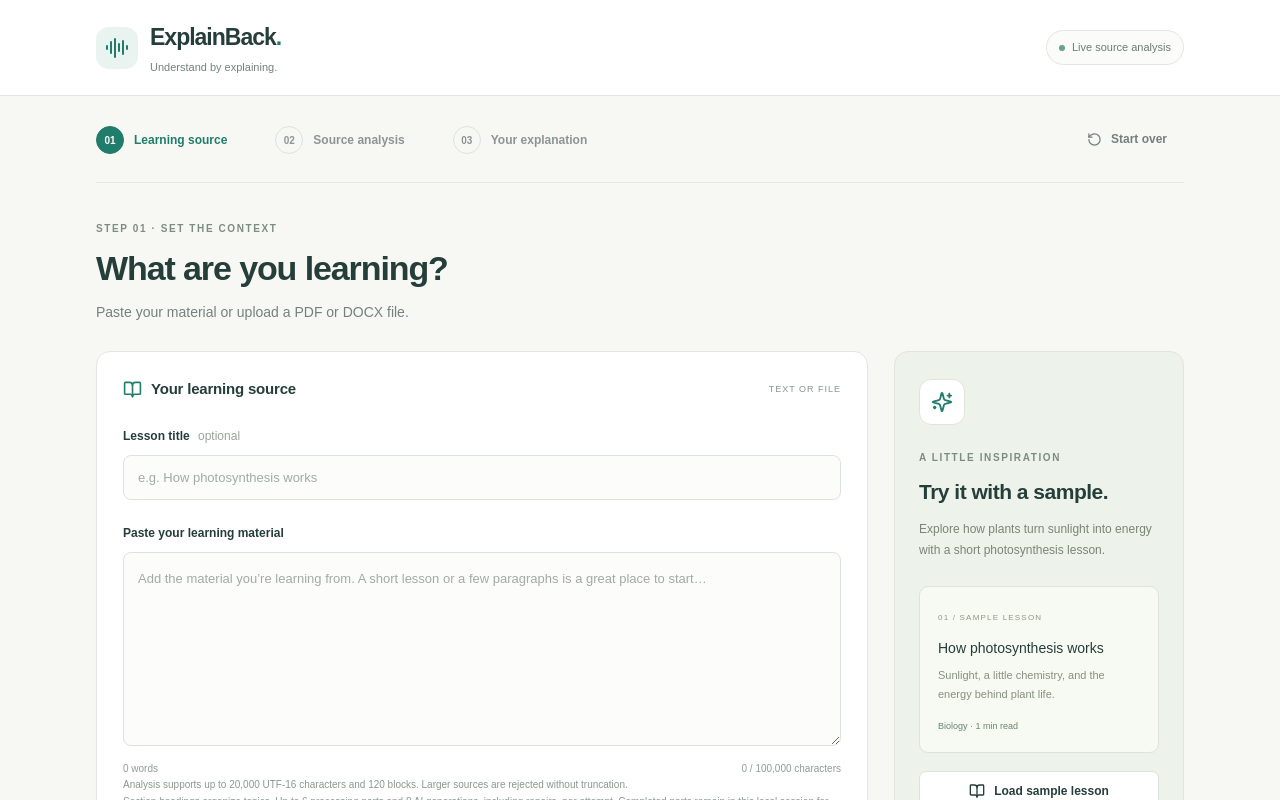
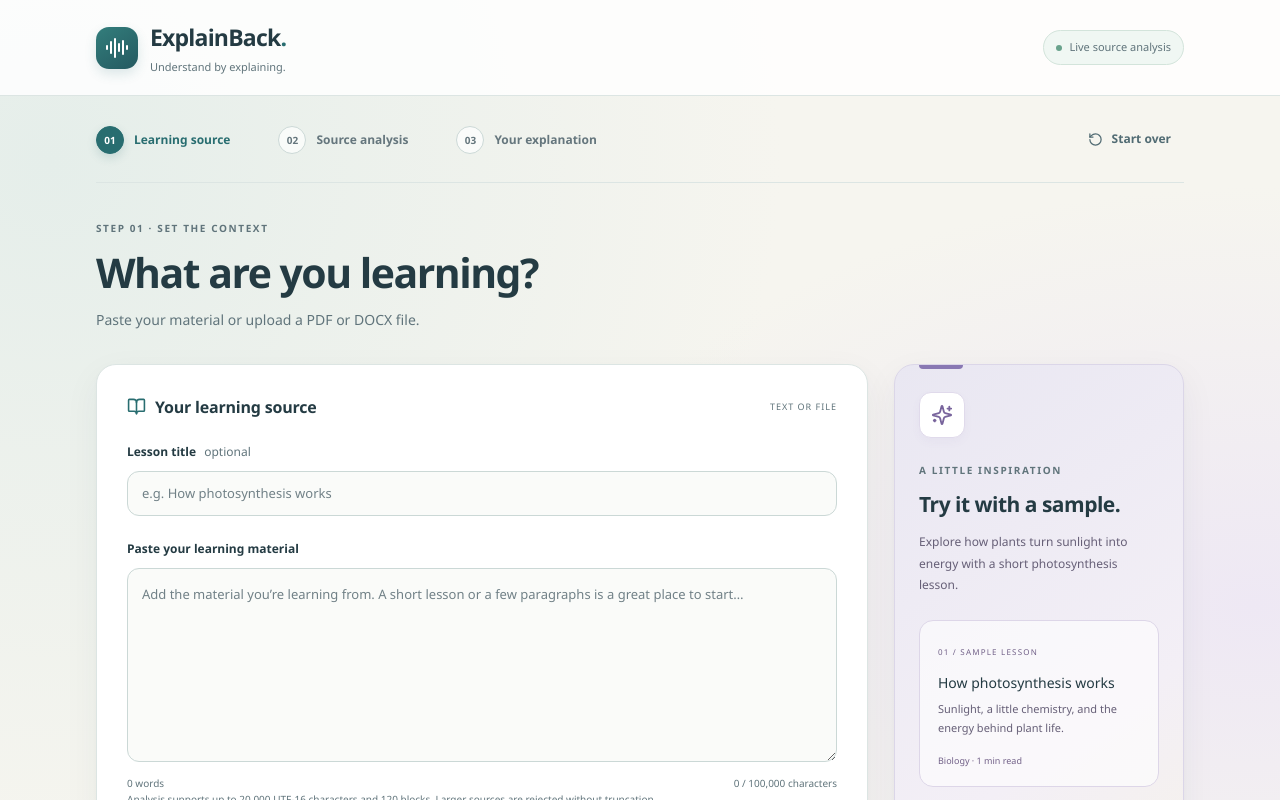
Before and after one commit to DuyHuynh3010/ExplainBack, a Next.js app: page / in a window 1280 px wide. Shown: the top 800 px of the page. Built offline with nearby package versions, Linux system fonts and the light colour scheme.

Commit message:
style: refresh study workspace and button interactions

```diff
--- a/src/app/globals.css
+++ b/src/app/globals.css
@@ -11,3 +11,129 @@
 @media(max-width:760px){.session-toolbar{align-items:flex-start;gap:8px;margin-bottom:28px}.session-toolbar .steps{gap:8px}.session-toolbar>.button{padding:24px 0;font-size:9px;white-space:nowrap}.steps li>span:last-child{max-width:60px}.session-toolbar .steps li{gap:4px;font-size:9px}.reference-graph{height:340px}.topic-picker{align-items:flex-start;flex-direction:column}.topic-picker select{width:100%}.inline-actions .button{font-size:10px;padding:8px}.source-meta{gap:8px;flex-wrap:wrap}.key-points{padding-left:18px}}
 
 .status-badge.uncertain{color:#7957a8}
+
+/* Personal study space: warm surfaces, calm accents and shared interaction states. */
+:root {
+  --ink: #243b43;
+  --muted: #60747b;
+  --teal: #286d70;
+  --line: #dce5e3;
+  --paper: #f6f5ef;
+  --surface-shadow: 0 12px 36px rgba(36, 59, 67, .055), 0 2px 5px rgba(36, 59, 67, .025);
+}
+body {
+  background: radial-gradient(ellipse at 4% 12%, #e5eeea 0, transparent 42%),
+    radial-gradient(ellipse at 98% 45%, #eee8f4 0, transparent 40%), var(--paper);
+  font-family: "Segoe UI", Arial, sans-serif;
+}
+.app-header { background: rgba(255, 255, 255, .85); }
+.brand-icon {
+  background: linear-gradient(145deg, #337e7c, #245960);
+  color: #fff;
+  box-shadow: 0 5px 12px #286d7026;
+}
+.brand-name { letter-spacing: -.8px; }
+.brand p, .demo-badge, .eyebrow, .small-label, .optional,
+.fine-print, .source-meta, .neutral-label, .workspace-footer {
+  color: var(--muted) !important;
+}
+.demo-badge { background: #f0f7f3; border-color: #d3e4db; }
+.view-heading { margin-bottom: 32px; }
+.view-heading h1 { font-size: clamp(29px, 3.2vw, 42px); letter-spacing: -1.5px; font-weight: 650; }
+.view-heading p { max-width: 660px; }
+.steps li { color: #65767d; }
+.step-number { background: #ffffffb3; border-color: #ccd9d7; }
+.active .step-number { box-shadow: 0 4px 10px #286d702b; }
+.card {
+  border-color: #dce5e3;
+  border-radius: 20px;
+  box-shadow: var(--surface-shadow);
+  padding: 30px;
+}
+.card-heading { margin-bottom: 24px; }
+.card-heading h2 { font-size: 16px; }
+input, textarea, .topic-picker select {
+  background: #fafbf9;
+  border-color: #cbd8d6;
+  border-radius: 12px;
+  transition: border-color .18s ease, box-shadow .18s ease, background .18s ease;
+}
+input::placeholder, textarea::placeholder { color: #718187; }
+input:focus, textarea:focus, .topic-picker select:focus {
+  background: #fff;
+  border-color: #448a86;
+  box-shadow: 0 0 0 4px #448a8612;
+}
+button {
+  transition: background-color .18s ease, border-color .18s ease, color .18s ease,
+    box-shadow .18s ease, transform .18s ease;
+  -webkit-tap-highlight-color: transparent;
+}
+.button { min-height: 44px; border-radius: 12px; padding: 11px 18px; font-weight: 650; }
+.button.primary { background: var(--teal); border-color: #245f63; box-shadow: 0 4px 9px #286d7025; }
+.button.secondary { background: #fff; border-color: #cbd9d7; box-shadow: 0 2px 3px #243b4305; }
+.button.ghost { padding-left: 12px; padding-right: 12px; color: #516b73; border-color: transparent; }
+.button.stop-button { background: #a94350; border-color: #983a47; color: #fff; }
+button:focus-visible, input:focus-visible, textarea:focus-visible, select:focus-visible {
+  outline: 3px solid #6b60a6;
+  outline-offset: 4px;
+}
+button:enabled:active { transform: translateY(1px); }
+button:disabled { opacity: .5; box-shadow: none !important; transform: none !important; }
+.sample-card {
+  background: linear-gradient(145deg, #e9e7f2, #f3eff6 65%, #f6f2e9);
+  border-color: #dbd6e8;
+  border-radius: 20px;
+  box-shadow: var(--surface-shadow);
+  position: relative;
+  overflow: hidden;
+}
+.sample-card::before { content: ""; position: absolute; top: 0; left: 24px; width: 44px; height: 4px; background: #8978b3; border-radius: 0 0 4px 4px; }
+.sample-card .icon-tile { color: #78649c; border-color: #e0daeb; box-shadow: 0 4px 10px #79679e0b; }
+.sample-card > p, .sample-preview p { color: #665f77; }
+.sample-preview { background: #ffffff9c; border-color: #ddd6e8; border-radius: 14px; }
+.sample-preview > span:first-child, .sample-tag { color: #726188; }
+.file-drop { background: #f0f7f4; border-color: #a7c3bc; border-radius: 14px; transition: background .18s ease, border-color .18s ease, box-shadow .18s ease; }
+.file-drop span, .file-drop small { color: #526e68; }
+.file-drop:focus-within { outline: 3px solid #6b60a6; outline-offset: 4px; }
+.selected-file { background: #eef6f1; border-radius: 12px; }
+.selected-file button { min-width: 36px; min-height: 36px; border-radius: 9px; }
+.input-option, .explanation-file-option { background: #fafbf9; border-radius: 16px; }
+.recorder, .real-recorder { background: linear-gradient(150deg, #eef5f0, #f4f5fa); border-color: #d9e5df; border-radius: 15px; }
+.microphone { background: #dcece6; color: #286d70; box-shadow: 0 5px 16px #286d7012; }
+.timer { color: #284c56; font-weight: 600; }
+.notice { background: #edf5f0; color: #365e50; border-color: #d3e5da; border-radius: 12px; }
+.request-message { border-radius: 12px; }
+.error-message { background: #fff4f2; border-color: #eac8c5; color: #983f47; }
+.success-message { background: #edf7f0; color: #286b4c; }
+.summary-item { border-radius: 16px; box-shadow: 0 4px 14px #243b4305; }
+.graph { background: #f5f8f6; border-color: #dce6e0; border-radius: 14px; }
+.react-flow__node { border-radius: 12px !important; box-shadow: 0 4px 12px #243b4310 !important; color: var(--ink) !important; }
+.relationship-row { border-radius: 10px; padding: 12px; color: #526b73; }
+.relationship-row.selected { background: #e8f3ef; border-color: #a9cec0; color: #275c50; }
+.source-quote { background: #f0f5f0; border-left: 3px solid #84b29d; border-radius: 0 10px 10px 0; }
+.statement-links .button { min-height: 32px; padding: 5px 8px; border-radius: 8px; }
+.workspace-footer { margin-top: 44px; }
+@media (hover: hover) {
+  button:enabled:hover { box-shadow: 0 4px 10px #243b4310; }
+  .button:enabled:hover { transform: translateY(-2px); }
+  .button.primary:enabled:hover { background: #205b60; border-color: #205b60; box-shadow: 0 7px 16px #286d7033; }
+  .button.secondary:enabled:hover { background: #edf5f1; border-color: #8bb7a8; }
+  .button.ghost:enabled:hover { background: #e7efeb; color: #245f63; border-color: #d1e2d9; }
+  .button.stop-button:enabled:hover { background: #903744; border-color: #903744; box-shadow: 0 6px 12px #a9435026; }
+  .relationship-row:enabled:hover { background: #edf5f1; border-color: #c1dacf; }
+  .selected-file button:enabled:hover { background: #dceae2; color: #983f47; }
+  .file-drop:not(.disabled):hover { background: #e7f2ec; border-color: #548e7a; box-shadow: inset 0 0 0 1px #548e7a; }
+}
+@media (max-width: 760px) {
+  .workspace { padding: 0 18px; }
+  .card { padding: 20px; border-radius: 17px; }
+  .sample-card { border-radius: 17px; }
+  .view-heading h1 { letter-spacing: -.9px; }
+  .session-toolbar > .button { padding: 10px 7px; margin-top: 16px; min-height: 44px; }
+  .button { min-height: 44px; }
+  .input-option, .explanation-file-option { padding: 16px; }
+}
+@media (prefers-reduced-motion: reduce) {
+  button:enabled:hover, button:enabled:active { transform: none !important; }
+}
```
